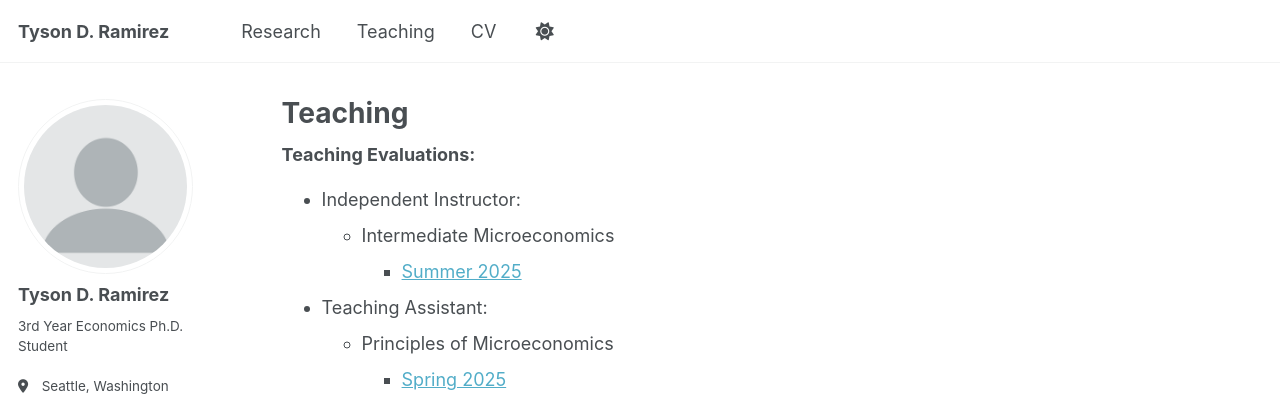
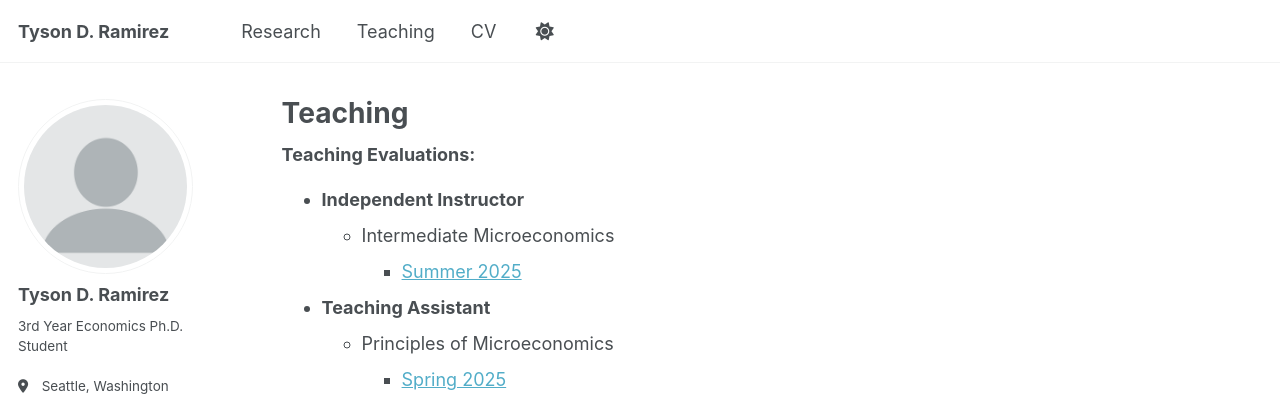
Before and after one commit to Tyson-Ramirez/tyson-ramirez.github.io, a Jekyll site: the page built from _pages/teaching.html, in a window 1280 px wide. Shown: the top 404 px of the page. Built offline with Jekyll 4.4.1, drawn with Linux system fonts in a browser that asks for light colours; a script bundle is joined from its source files by our own code; library files that are not in the unit come from our copies.

Commit message:
Update teaching.html

```diff
--- a/_pages/teaching.html
+++ b/_pages/teaching.html
@@ -6,48 +6,64 @@
 ---
 
 <strong>Teaching Evaluations:</strong>
+
 <ul>
   <li>
-    Independent Instructor:
+    <strong>Independent Instructor</strong>
     <ul>
-      <li>Intermediate Microeconomics</li>
-      <ul>
-        <li>
-          <a href="Ramirez-SU25-ECON300A.pdf">
-          Summer 2025 </a>
-        </li>
+      <li>
+        Intermediate Microeconomics
+        <ul>
+          <li>
+            <a href="/files/Ramirez-SU25-ECON300A.pdf">
+              Summer 2025
+            </a>
+          </li>
         </ul>
+      </li>
     </ul>
   </li>
+
   <li>
-    Teaching Assistant:
+    <strong>Teaching Assistant</strong>
     <ul>
-      <li>Principles of Microeconomics</li>
-      <ul>
-        <li>
-          <a href="Ramirez-SP25-ECON200AG.pdf">
-          Spring 2025 </a>
-        </li>
-        <li>
-          <a href="Ramirez-AU24-ECON200BG.pdf">
-          Autumn 2024 </a>
-        </li>
+      <li>
+        Principles of Microeconomics
+        <ul>
+          <li>
+            <a href="/files/Ramirez-SP25-ECON200AG.pdf">
+              Spring 2025
+            </a>
+          </li>
+          <li>
+            <a href="/files/Ramirez-AU24-ECON200BG.pdf">
+              Autumn 2024
+            </a>
+          </li>
         </ul>
-  </li>
-      <li>Principles of Macroeconomics</li>
-      <ul>
-        <li>
-          <a href="Ramirez-WI25-ECON201AF.pdf">
-          Winter 2025 </a>
-        </li>
+      </li>
+
+      <li>
+        Principles of Macroeconomics
+        <ul>
+          <li>
+            <a href="/files/Ramirez-WI25-ECON201AF.pdf">
+              Winter 2025
+            </a>
+          </li>
         </ul>
-  </li>
-      <li>Introduction to Econometrics</li>
-      <ul>
-        <li>
-          <a href="Ramirez-AU25-ECON382AA.pdf">
-          Autumn 2025 </a>
-        </li>
+      </li>
+
+      <li>
+        Introduction to Econometrics
+        <ul>
+          <li>
+            <a href="/files/Ramirez-AU25-ECON382AA.pdf">
+              Autumn 2025
+            </a>
+          </li>
         </ul>
+      </li>
+    </ul>
   </li>
 </ul>
```
